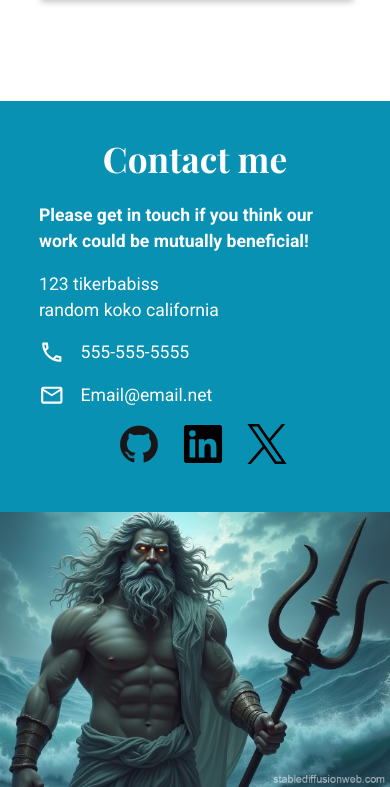
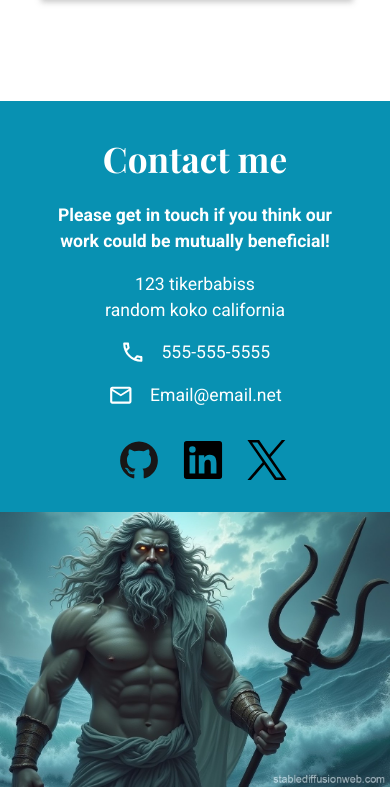
Before and after one commit to 3antozz/Homepage, a website built with webpack: page src/template.html in a window 390 px wide. Shown: the part 4229-5016 px from the top of the page. Built offline with nearby package versions, Linux system fonts and the light colour scheme; a web font is replaced by a local one.

Commit message:
center footer text in small screens

```diff
--- a/src/styles.css
+++ b/src/styles.css
@@ -323,9 +323,23 @@ footer .contact-icons {
     text-align: center;
   }
 
+  .contact {
+    text-align: center;
+  }
+
+  .contact > div {
+    justify-content: center;
+  }
+
+  .contact-icons {
+    margin-top: 2rem;
+  }
+
+
   footer {
     flex-direction: column;
     padding: 0;
+    gap: 0;
   }
 
   footer picture img {
--- a/src/template.html
+++ b/src/template.html
@@ -17,7 +17,7 @@
     <header>
         <picture>
             <source media="(min-width: 711px)" srcset="./Assets/Images/poseidon-header.jpg">
-            <img src="./Assets/Images/cropped-header.jpg" alt="Coding session">
+            <img src="./Assets/Images/cropped-header.jpg" alt="My picture">
             <h1>King 3antolozz</h1>
         </picture>
         <div>
@@ -147,7 +147,7 @@
         </div>
         <picture>
             <source media="(min-width: 1100px)" srcset="./Assets/Images/poseidon-footer.jpg">
-            <img src="./Assets/Images/cropped-footer.jpg" alt="vscode open in my pc">
+            <img src="./Assets/Images/cropped-footer.jpg" alt="My picture">
         </picture>
     </footer>
 </body>
```
